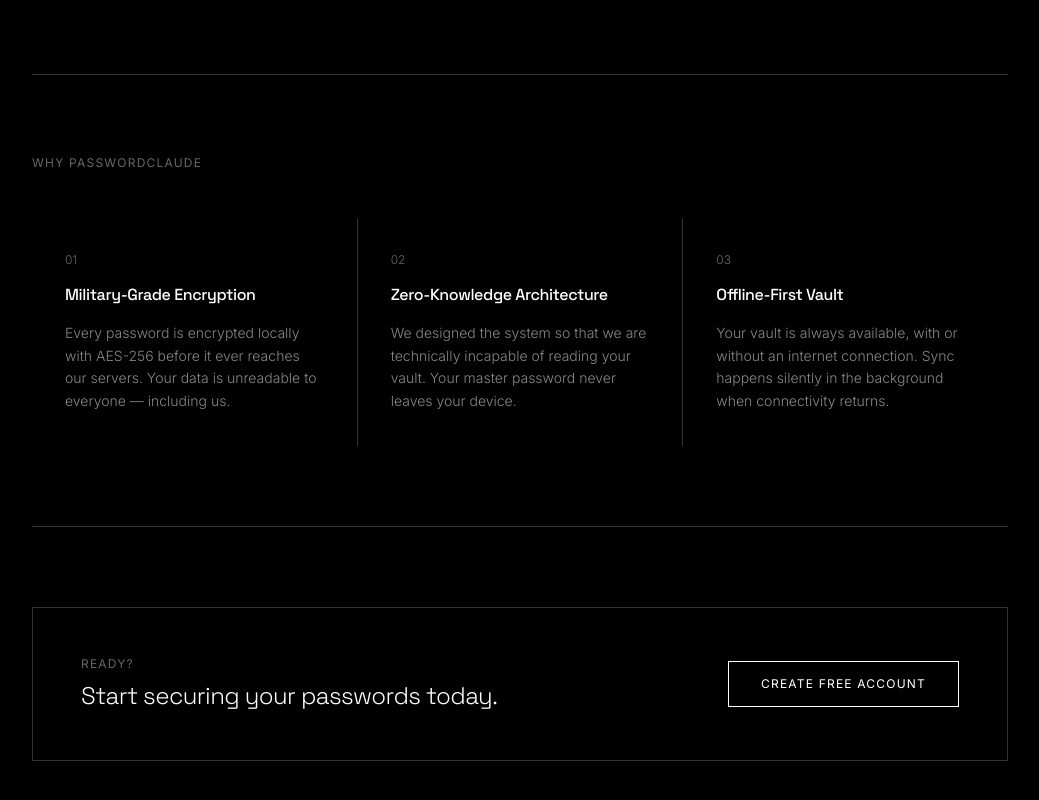
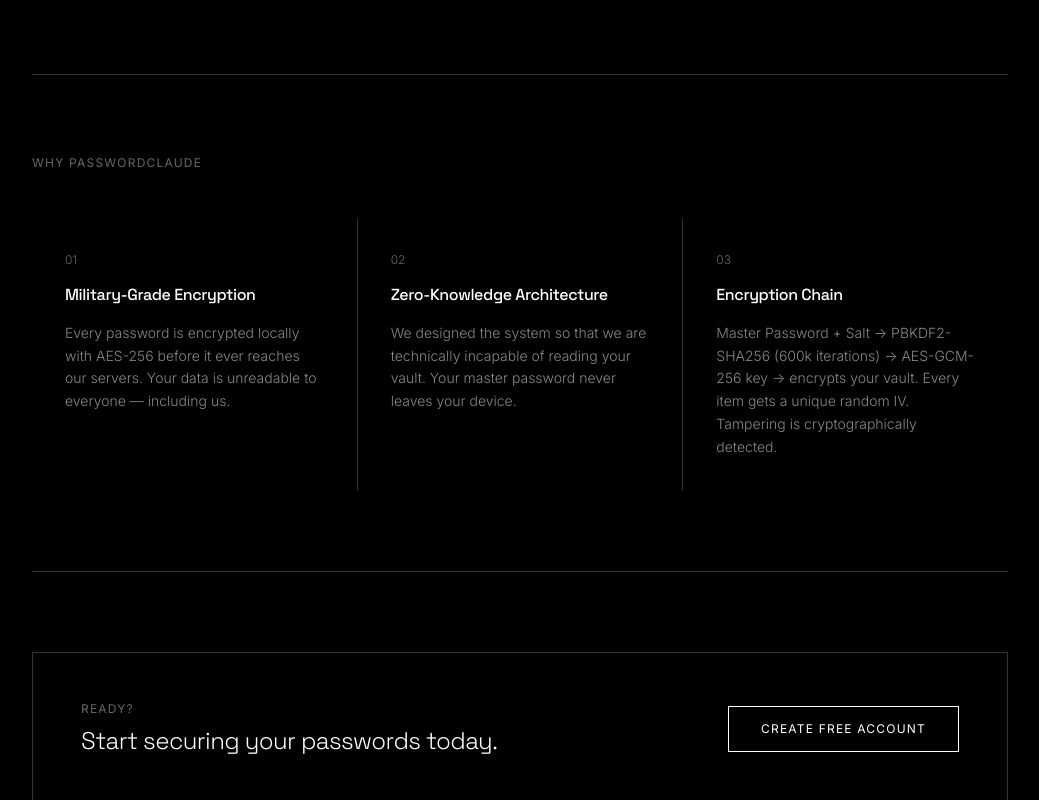
Before and after one commit to nepnpc/PasswordClaude, a React (Vite) app: page / in a window 1280 px wide. Shown: the part 873-1673 px from the top of the page, without its empty margins (120-1159 px from the left). Built offline with nearby package versions, Linux system fonts and the light colour scheme; no server answers.

Commit message:
Home: replace Offline-First card with Encryption Chain

```diff
--- a/src/pages/Home.jsx
+++ b/src/pages/Home.jsx
@@ -13,8 +13,8 @@ const features = [
   },
   {
     number: '03',
-    title: 'Offline-First Vault',
-    body: 'Your vault is always available, with or without an internet connection. Sync happens silently in the background when connectivity returns.',
+    title: 'Encryption Chain',
+    body: 'Master Password + Salt → PBKDF2-SHA256 (600k iterations) → AES-GCM-256 key → encrypts your vault. Every item gets a unique random IV. Tampering is cryptographically detected.',
   },
 ]
 
```
